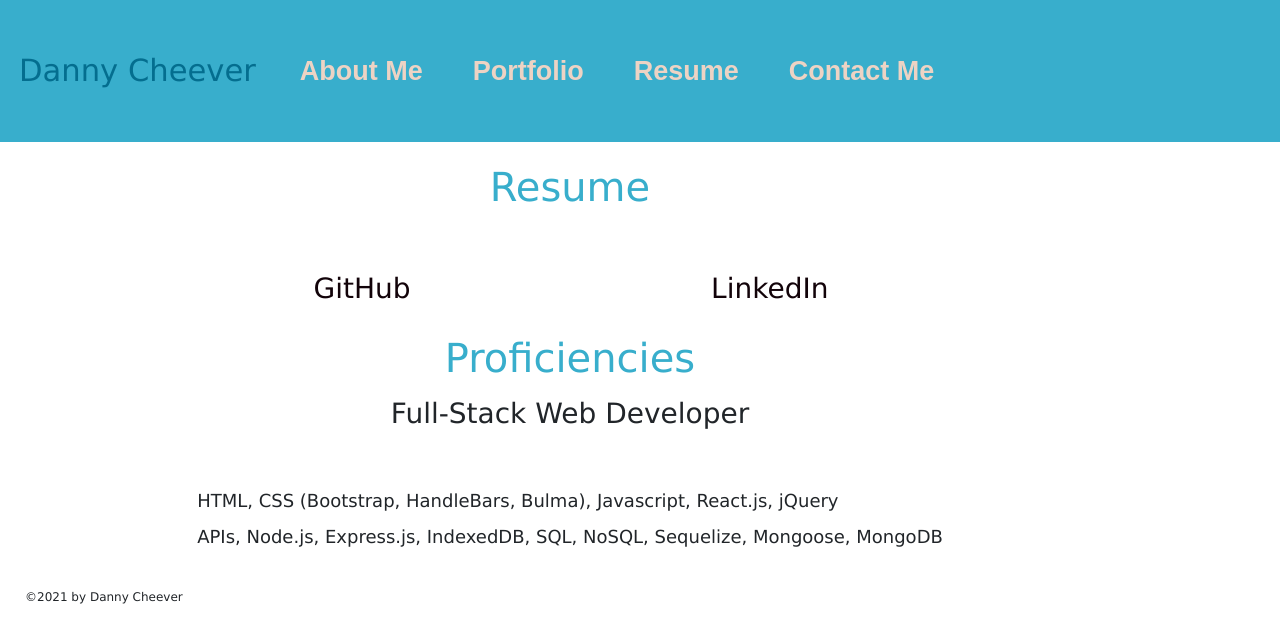
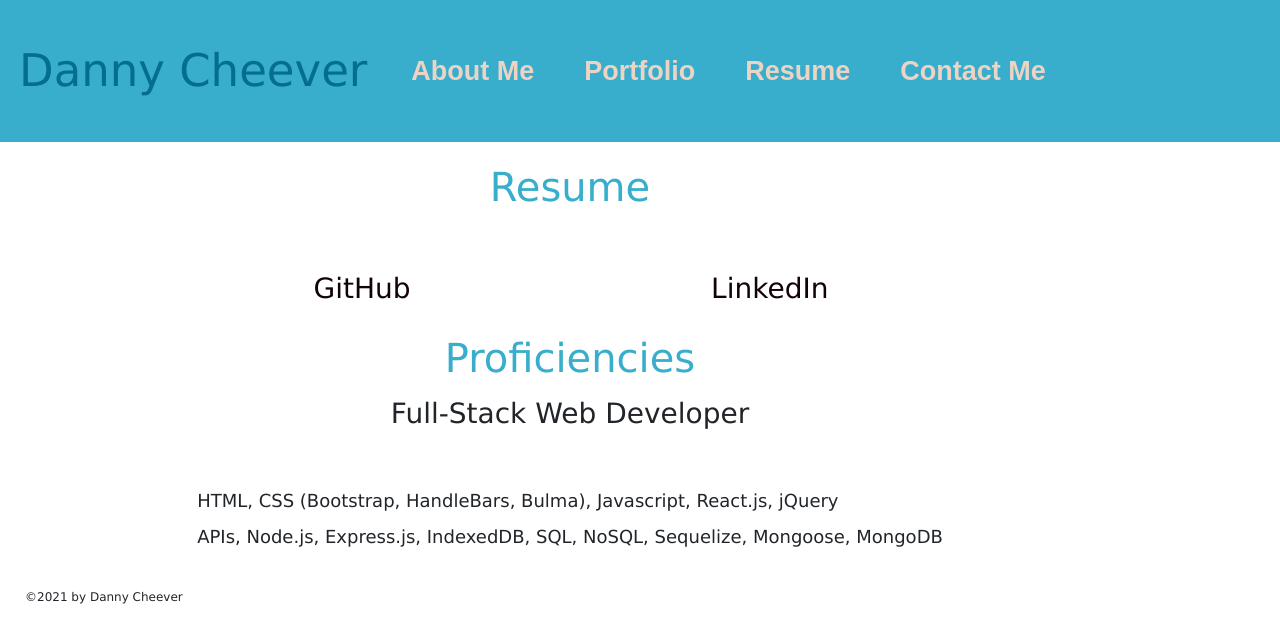
Before and after one commit to dcheever88/react-portfolio, a React (Create React App) app: page /resume in a window 1280 px wide. Shown: the top 642 px of the page. Built offline with nearby package versions, Linux system fonts and the light colour scheme.

Commit message:
quick fix of new tabs and nav font

```diff
--- a/src/App.css
+++ b/src/App.css
@@ -134,9 +134,9 @@ li {
 
 .nav-title-font {
   font-family:'Lucida Sans', 'Lucida Sans Regular', 'Lucida Grande', 'Lucida Sans Unicode', Geneva, Verdana, sans-serif;
-  font-size: 1.7em;
+  font-size: 2.5em;
   color: var(--blue);
-  font-style: bold;
+  font-style: bolder;
 }
 
 .title {
--- a/src/components/Project/Project.js
+++ b/src/components/Project/Project.js
@@ -10,8 +10,8 @@ function Projects(props) {
             <div className="project-content">
                 <p className="card-title"><strong>{props.title}</strong></p>
                 <p class="project-container">
-                    <a href={props.deployed}><img class="project-icon" src="https://img.icons8.com/cotton/64/000000/website.png" alt="Deployed Application/Website" /></a>
-                    <a href={props.github}><img class="project-icon" src="https://img.icons8.com/material-rounded/64/000000/github.png" alt="Github Repository" /></a>
+                    <a href={props.deployed} target="_blank" rel="noopener noreferrer"><img class="project-icon" src="https://img.icons8.com/cotton/64/000000/website.png" alt="Deployed Application/Website" /></a>
+                    <a href={props.github} target="_blank" rel="noopener noreferrer"><img class="project-icon" src="https://img.icons8.com/material-rounded/64/000000/github.png" alt="Github Repository" /></a>
                 </p>
             </div>
             <p>{props.description}</p>
--- a/src/components/Resume/Resume.js
+++ b/src/components/Resume/Resume.js
@@ -8,10 +8,10 @@ const Resume = () => {
                 <div class="mt-5">
 
                     <h3 class="d-flex justify-content-evenly">
-                        <a href="https://github.com/dcheever88" class="link px-2">GitHub</a>
+                        <a href="https://github.com/dcheever88" target="_blank" rel="noopener noreference" class="link px-2">GitHub</a>
 
 
-                        <a href="https://www.linkedin.com/in/danny-cheever/" class="link">LinkedIn</a>
+                        <a href="https://www.linkedin.com/in/danny-cheever/" target="_blank" rel="noopener noreference" class="link">LinkedIn</a>
 
                     </h3>
                 </div>
```
